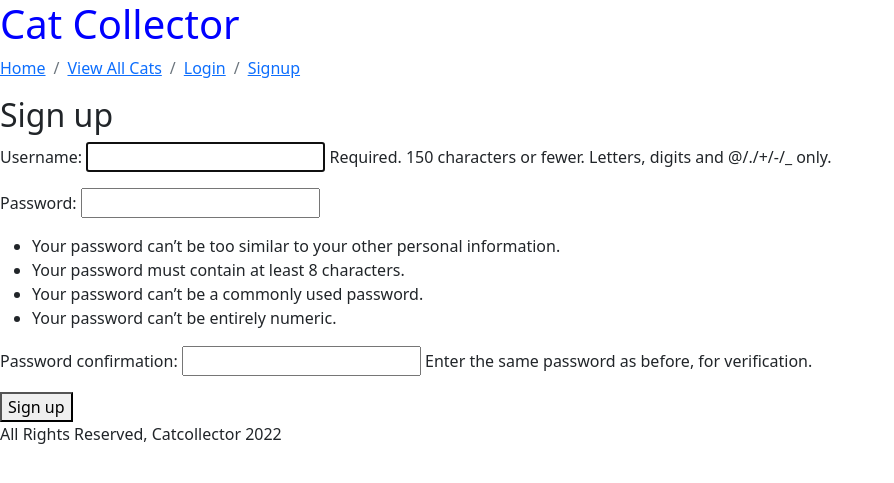
After one commit to ruraliz/catcollector, a Django app: page /signup/ in a window 1280 px wide. The commit adds this page. Shown: the top 483 px of the page, without its empty margins (0-894 px from the left). Run offline with Django 4.2, Linux system fonts and the light colour scheme.

Commit message:
add:signup page and logout

```diff
--- a/main_app/templates/base.html
+++ b/main_app/templates/base.html
@@ -16,6 +16,13 @@
         <ol class="breadcrumb">
           <li class="breadcrumb-item"><a href="/">Home</a></li>
           <li class="breadcrumb-item active" aria-current="page"><a href="/cats">View All Cats</a></li>
+          {% if user.is_authenticated %}
+          <li class="breadcrumb-item active" aria-current="page"><a href="/user/{{user}}">{{user}}'s Profile</a></li>
+          <li class="breadcrumb-item active" aria-current="page"><a href="{% url 'logout' %}">Logout</a></li>
+          {% else %}
+          <li class="breadcrumb-item active" aria-current="page"><a href="{% url 'login' %}">Login</a></li>
+          <li class="breadcrumb-item active" aria-current="page"><a href="{% url 'signup' %}">Signup</a></li>
+          {% endif %}
         </ol>
     </nav>
 
--- /dev/null
+++ b/main_app/templates/signup.html
@@ -0,0 +1,10 @@
+{% extends 'base.html' %}
+
+{% block content %}
+  <h2>Sign up</h2>
+  <form method="post">
+    {% csrf_token %}
+    {{ form.as_p }}
+    <button type="submit">Sign up</button>
+  </form>
+{% endblock %}
--- a/main_app/urls.py
+++ b/main_app/urls.py
@@ -12,5 +12,8 @@ urlpatterns = [
     path('cats/create/', views.CatCreate.as_view(), name='cats_create'),
     path('cats/<int:pk>/update', views.CatUpdate.as_view(), name='cats_update'),
     path('cats/<int:pk>/delete', views.CatDelete.as_view(), name='cats_delete'),
-    path('user/<username>', views.profile, name="profile")
+    path('user/<username>', views.profile, name="profile"),
+    path('login/', views.login_view, name="login"),
+    path('logout/', views.logout_view, name="logout"),
+    path('signup/', views.signup_view, name='signup'),
 ]
--- a/main_app/views.py
+++ b/main_app/views.py
@@ -6,8 +6,10 @@ from .models import Cat
 from django.views.generic.edit import CreateView, UpdateView, DeleteView
 from django.http import HttpResponseRedirect
 from django.contrib.auth.models import User
-from django.contrib.auth.forms import AuthenticationForm
+from django.contrib.auth.forms import AuthenticationForm, UserCreationForm
 from django.contrib.auth import authenticate, login, logout
+from django.contrib.auth.decorators import login_required
+from django.utils.decorators import method_decorator
 
 class CatCreate(CreateView):
   model = Cat
@@ -77,3 +79,16 @@ def login_view(request):
     else: # it was a get request so send the emtpy login form
         form = AuthenticationForm()
         return render(request, 'login.html', {'form': form})
+def logout_view(request):
+    logout(request)
+    return HttpResponseRedirect('/')
+def signup_view(request):
+    if request.method == 'POST':
+        form = UserCreationForm(request.POST)
+        if form.is_valid():
+            user = form.save()
+            login(request, user)
+            return HttpResponseRedirect('/')
+    else:
+        form = UserCreationForm()
+        return render(request, 'signup.html', {'form': form })
```
Also changed, not shown: main_app/templates/login.html (added, +11 -0 lines).
